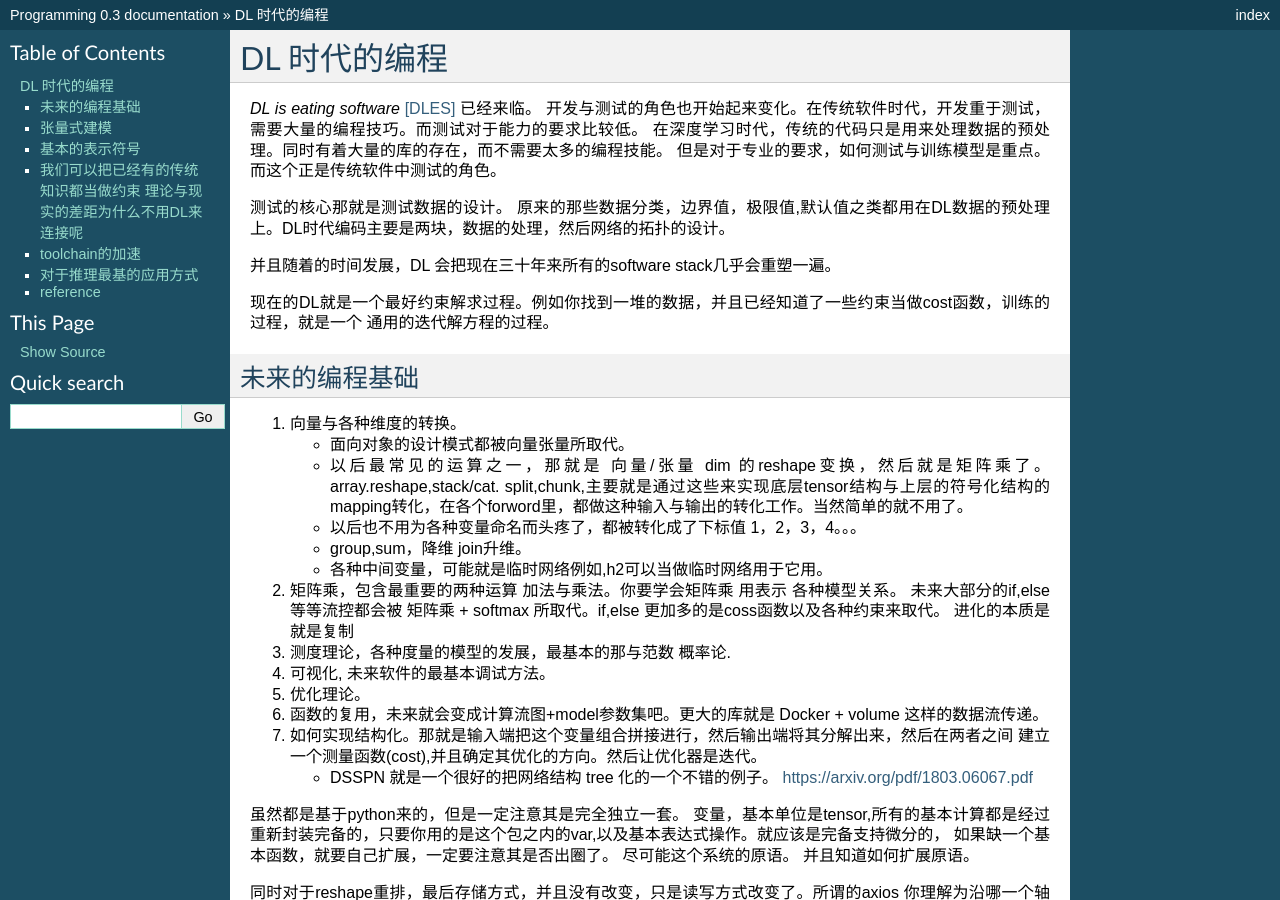
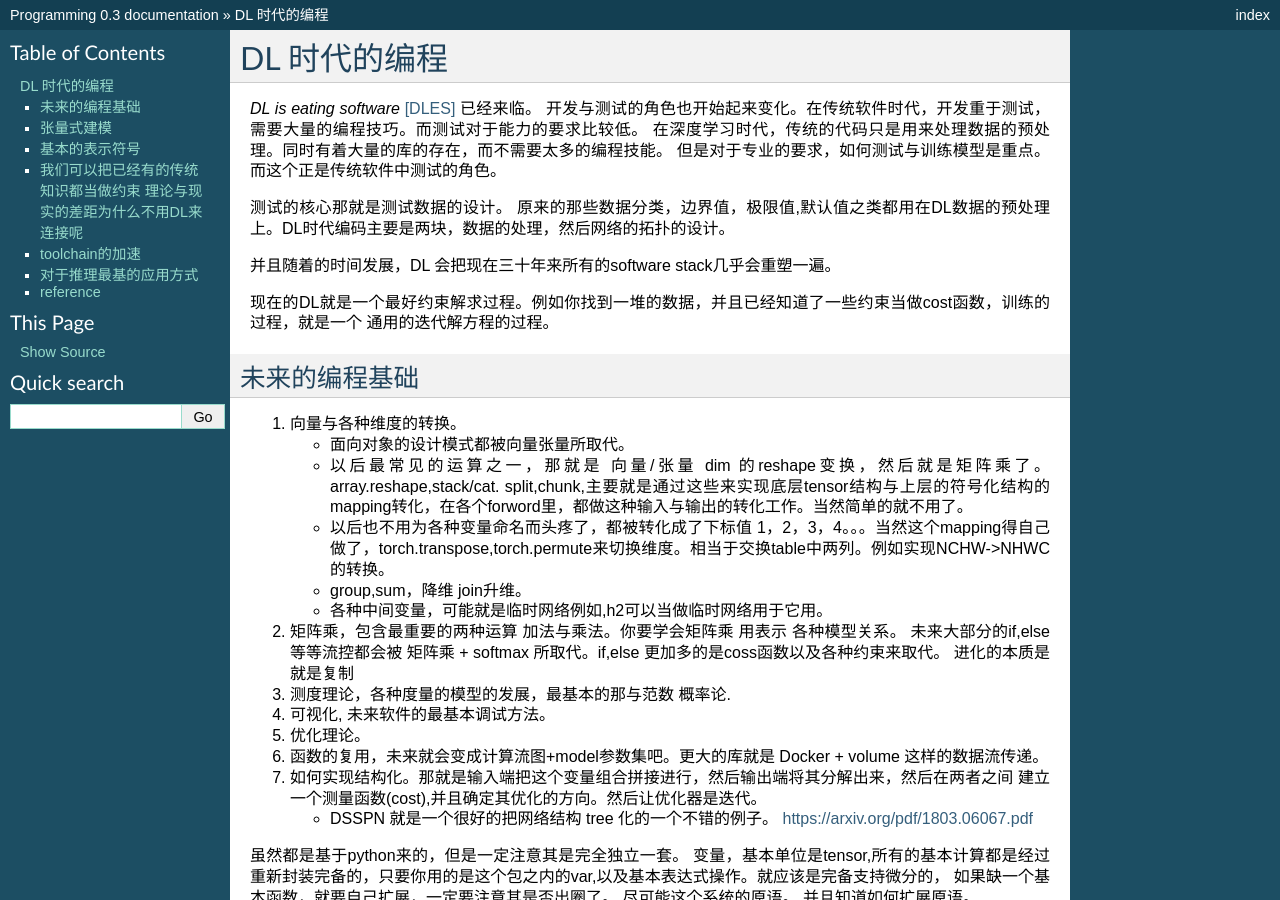
Before and after one commit to gwli/Programming, a Sphinx documentation site: the page built from source/content/Stage_4/CodeForDL.rst, in a window 1280 px wide and 900 px high. Built offline with Sphinx 7.4.7, drawn with Linux system fonts in a browser that asks for light colours.

Commit message:
各种格式转换的原理

```diff
--- a/source/content/Stage_4/CodeForDL.rst
+++ b/source/content/Stage_4/CodeForDL.rst
@@ -21,7 +21,7 @@ DL 时代的编程
 
    - 面向对象的设计模式都被向量张量所取代。
    - 以后最常见的运算之一，那就是 向量/张量 dim 的reshape变换，然后就是矩阵乘了。array.reshape,stack/cat. split,chunk,主要就是通过这些来实现底层tensor结构与上层的符号化结构的mapping转化，在各个forword里，都做这种输入与输出的转化工作。当然简单的就不用了。
-   - 以后也不用为各种变量命名而头疼了，都被转化成了下标值 1，2，3，4。。。
+   - 以后也不用为各种变量命名而头疼了，都被转化成了下标值 1，2，3，4。。。当然这个mapping得自己做了，torch.transpose,torch.permute来切换维度。相当于交换table中两列。例如实现NCHW->NHWC的转换。
    - group,sum，降维   join升维。
    - 各种中间变量，可能就是临时网络例如,h2可以当做临时网络用于它用。
 
```
